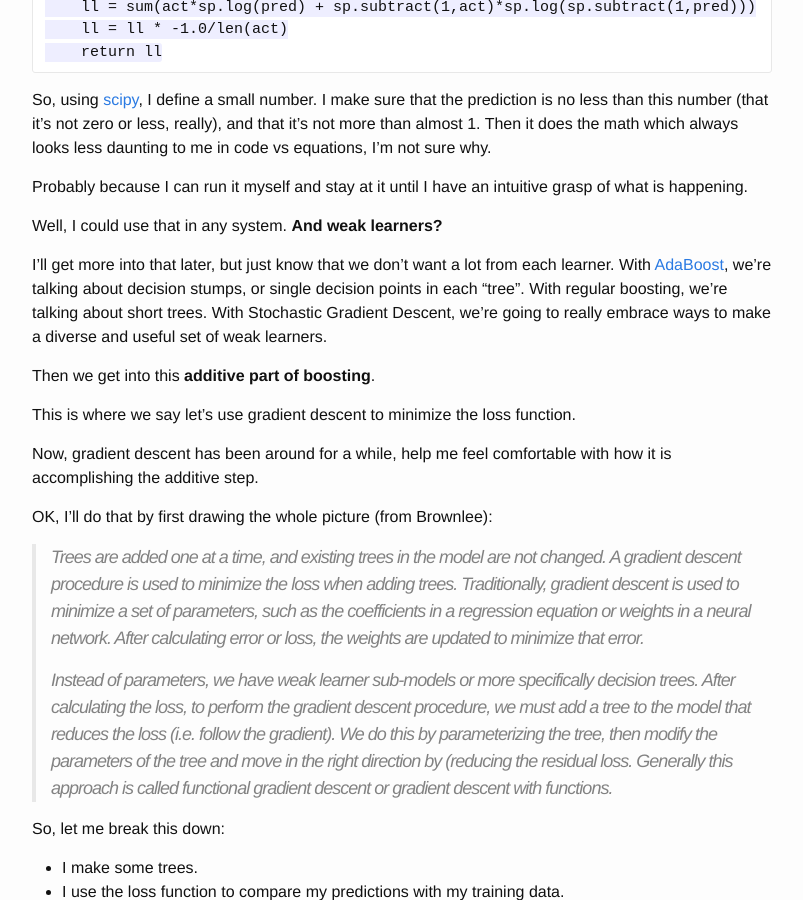
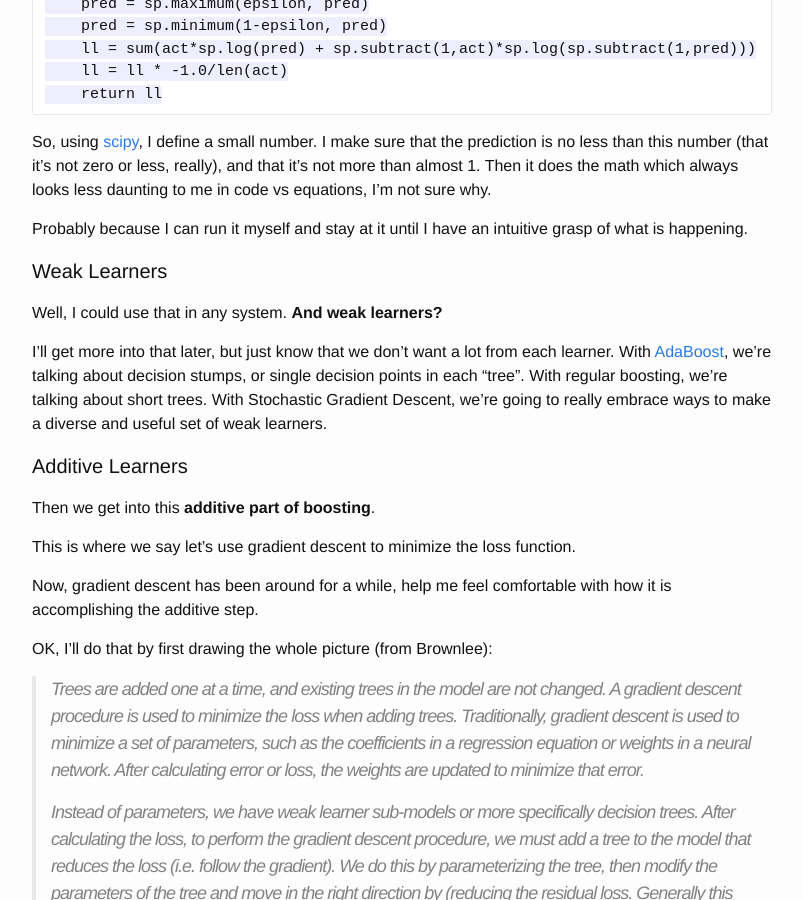
Before and after one commit to davidrichards/davidrichards.github.io, a Jekyll site: the page built from _posts/2016-9-22-intuitive-boosting.markdown, in a window 1280 px wide and 900 px high, scrolled down 2641 px. Shown: the whole window, without its empty margins (238-1041 px from the left). Built offline with Jekyll 4.4.1, drawn with Linux system fonts in a browser that asks for light colours.

Commit message:
Clean boosting hierarchy

```diff
--- a/_posts/2016-9-22-intuitive-boosting.markdown
+++ b/_posts/2016-9-22-intuitive-boosting.markdown
@@ -12,7 +12,7 @@
 
 I am building some classification models for some financial transactions. I'm using [XGBoost](https://github.com/dmlc/xgboost) to prepare my models and I've been relying heavily on **[Jason Brownlee's good work](http://machinelearningmastery.com/gentle-introduction-xgboost-applied-machine-learning/)**.
 
-**Why ensemble methods?**
+### Why ensemble methods?
 
 The idea is that for many types of problems, using a wide variety of learners will help me have a generalized model.  That is, to have a model that's generally useful.
 
@@ -22,7 +22,7 @@
 
 <img src="http://i.imgur.com/h6D4zet.gif" />
 
-**Why XGBoost in particular, and not just any library?**
+### Why XGBoost in particular, and not just any library?
 
 XGBoost is a focus on distributed ensemble methods.  It was taken on by [Tianqi Chen](https://github.com/tqchen) (from his [experience at the University of Washington](http://homes.cs.washington.edu/~tqchen/)).  He did an incredible job of handling these things, which makes it more practical than a lot of other machine learning approaches. I'd say most of the data analysis tools I've seen are built for data in the small.  XGBoost is about applying these concepts for larger problems. Real data services tend to want to grow up and work well on larger data sets.
 
@@ -40,7 +40,7 @@
 
 Right, let's go.
 
-## Ensembles and Boosting
+### Ensembles and Boosting
 
 Ensemble methods are built on the premise of **hypothesis boosting**, the idea that weak hypotheses can be made better.  The weak learners handle the difficult observations.
 
@@ -56,7 +56,7 @@
 
 A learner is really a code form of an hypothesis, "I think that this data leads me to that conclusion."  It's a tool that we expect has some knowledge in it.  A decision tree will have an idea of what the most important feature is in my data, check it, then look for the next and the next.  It works through the tree until it's checked everything it thinks is important. Finally, it gives me an answer at it's bottom or leaf node.  For the [R2D3 example](http://www.r2d3.us/visual-intro-to-machine-learning-part-1/), they're building a learner that tries to predict if the description of a property is in San Francisco or New York.  So that's the answer I get back.  For my transaction models, I'm looking at whether I think something is a food purchase, or a travel-related expense.  Notice these overlap, so it gets interesting.  Whatever I'm doing, I'm hoping that I have enough clues in my data to come to the right conclusions.
 
-**What's Gradient Boosting Generally?**
+### What's Gradient Boosting Generally?
 
 OK, relying on [Brownlee](http://machinelearningmastery.com/gentle-introduction-xgboost-applied-machine-learning/) some more, gradient boosting involves three elements:
 
@@ -64,7 +64,7 @@
 * A weak learner makes predictions
 * Weak learners are added to minimize the loss function
 
-**So, the loss function?**
+#### So, the loss function?
 
 You choose. It must be differentiable.  Regression might use squared error and classification might use [logarithmic loss](https://www.kaggle.com/wiki/LogarithmicLoss).
 
@@ -85,9 +85,13 @@
 
 Probably because I can run it myself and stay at it until I have an intuitive grasp of what is happening.
 
+#### Weak Learners
+
 Well, I could use that in any system.  **And weak learners?**
 
 I'll get more into that later, but just know that we don't want a lot from each learner.  With [AdaBoost](http://scikit-learn.org/stable/modules/generated/sklearn.ensemble.AdaBoostClassifier.html), we're talking about decision stumps, or single decision points in each "tree".  With regular boosting, we're talking about short trees.  With Stochastic Gradient Descent, we're going to really embrace ways to make a diverse and useful set of weak learners.
+
+#### Additive Learners
 
 Then we get into this **additive part of boosting**.
 
@@ -121,7 +125,7 @@
 
 I found this **[incredible resource that does an intuitive treatment of gradient descent](http://sebastianruder.com/optimizing-gradient-descent/).**
 
-**What about stochastic gradient descent?**
+### What about stochastic gradient descent?
 
 Well, we add a few new things:
 
@@ -130,7 +134,7 @@
 * Random sampling
 * Penalized learning
 
-**What tree constraints?**
+#### What tree constraints?
 
 We don't want particularly good trees. We don't want large trees. We don't want too many splits, too many levels, or to show it too many data.
 
@@ -144,7 +148,7 @@
 
 <img src="http://upload.wikimedia.org/wikipedia/en/7/7e/Person-tree.jpg" width="400" />
 
-**What about shrinkage?**
+#### What about shrinkage?
 
 By adding learners, I contribute to the overall ability to predict an outcome.  If I weight these new learners to be less than 1, I'm in effect slowing down the learning rate. That gives me more learners in my model, and a higher chance of getting a model that's generally useful.
 
@@ -162,7 +166,7 @@
 
 <img src="http://i.imgur.com/uXzx62w.jpg" />
 
-**What does random sampling add?**
+#### What does random sampling add?
 
 This reduces which data is shown to the trees. It will randomly choose rows or columns before building a tree or randomly choose columns before each split.
 
@@ -184,7 +190,7 @@
 
 The penalized learning will deal with some of the issues if you don't impute the missing values. That can be a stronger model if your imputed values are going to confuse the model.  Some basic data exploration will also give you an idea of the kinds of decisions your making before you impute values.  For example, if a feature is missing 60% of the time, that's a very different thing than something missing less than 1% of the time.  Also, if you use the scikit-learn [imputer](http://scikit-learn.org/stable/modules/generated/sklearn.preprocessing.Imputer.html), you're choosing between mean, median, and mode for imputed values. It's not too hard to imagine how these values can be misleading during the training of a model.
 
-**So where do I go from here?**
+### So where do I go from here?
 
 Well, if you just want to get your hands dirty with xgboost, I'd actually use [Brownlee's book](http://machinelearningmastery.com/gentle-introduction-xgboost-applied-machine-learning/) to get some practical examples typed out on your computer.  You'll get more support than the docs generally, and you'll get some assistance on practical things like serializing a model and reusing it later.
 
```
Also changed, not shown: other parts of _posts/2016-9-22-intuitive-boosting.markdown (+3 -1 lines).
